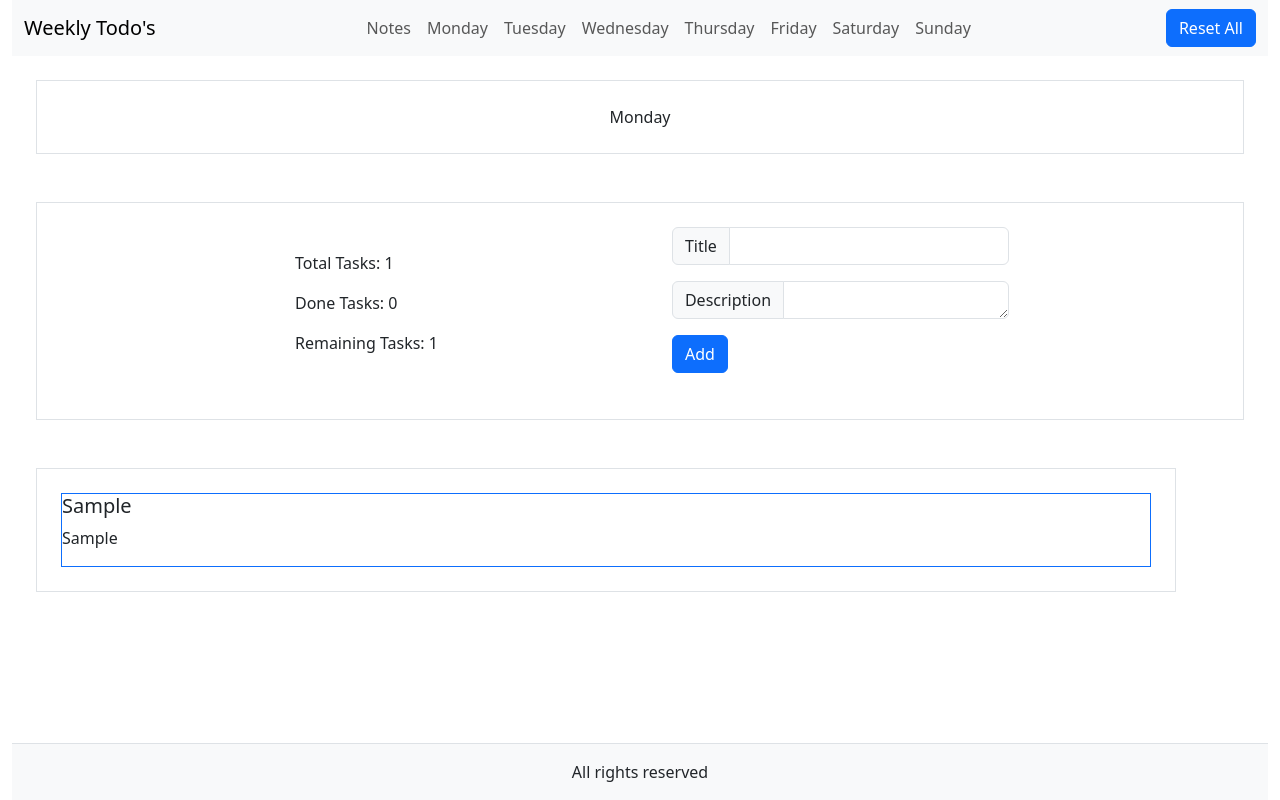
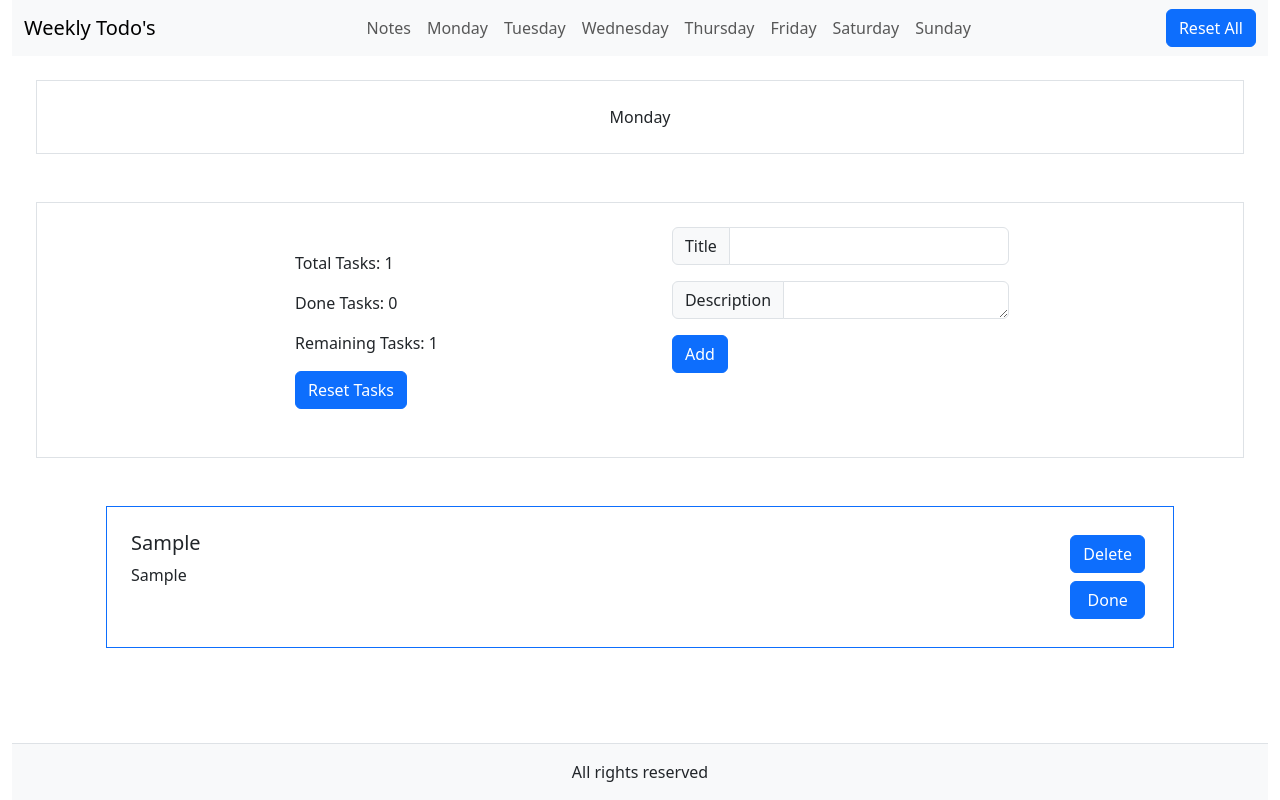
Before and after one commit to khushnaveed/react-projects, a React (Vite) app in the folder Task Tracker/: page / in a window 1280 px wide. Both pictures are taken after typing "Sample", "Sample" into the empty fields and a click on the button "Add". Built offline with nearby package versions, Linux system fonts and the light colour scheme.

Commit message:
local storage add

```diff
--- a/Task Tracker/src/components/Day.jsx
+++ b/Task Tracker/src/components/Day.jsx
@@ -3,28 +3,49 @@ import TaskCount from "./TaskCount";
 import Tasks from "./Tasks";
 
 export default function Day(props) {
-  const [taskCount, setTaskCount] = useState(0);
+  let [taskCount, setTaskCount] = useState(0);
   const [titleValue, setTiltle] = useState("");
   const [descriptionValue, setDescription] = useState("");
-  const [tasks, setTasks] = useState([]);
+  let [tasks, setTasks] = useState([]);
 
   const taskAdd = () => {
-    if (!titleValue && !descriptionValue) {
-      window.alert("Enter text to the requried fields.");
-    } else {
-      const newTask = { title: titleValue, description: descriptionValue };
-      setTasks([...tasks, newTask]);
-      setTaskCount(taskCount + 1);
-      setTiltle("");
-      setDescription("");
+    if (!titleValue) {
+      return window.alert("Please enter a task title.");
     }
+    if (!descriptionValue) {
+      return window.alert("Please enter a task description.");
+    }
+
+    let storeTask = JSON.parse(localStorage.getItem("tasks")) || [];
+    const newTask = { title: titleValue, description: descriptionValue };
+
+    setTasks([...tasks, newTask]);
+    setTaskCount((taskCount = tasks.length + 1));
+
+    storeTask.push(newTask);
+
+    localStorage.setItem("tasks", JSON.stringify(storeTask));
+    localStorage.setItem("total tasks", JSON.stringify(storeTask.length));
+
+    console.log("Tasks saved to local storage:", localStorage.getItem("tasks"));
+    console.log(
+      "Total task saved to local storange:",
+      localStorage.getItem("total tasks")
+    );
+
+    setTiltle("");
+    setDescription("");
   };
 
   useEffect(() => {
-    if (tasks.length > 0) {
-      console.log("Updated tasks:", tasks);
-    }
-  }, [tasks]);
+    const savedTasks = JSON.parse(localStorage.getItem("tasks")) || [];
+    console.log("Loaded tasks from local storage:", savedTasks);
+    const savedTasksLength =
+      JSON.parse(localStorage.getItem("total tasks")) || 0;
+
+    setTaskCount(savedTasksLength);
+    setTasks(savedTasks);
+  }, []);
 
   const getTitle = (event) => {
     setTiltle(event.target.value);
@@ -34,12 +55,18 @@ export default function Day(props) {
     setDescription(event.target.value);
   };
 
+  const resetTasks = () => {
+    localStorage.clear();
+    setTasks([]);
+    setTaskCount(0);
+  };
+
   return (
     <>
       <p className="border m-4 p-4 text-center">{props.day}</p>
 
       <div className="border m-4 p-4 d-flex justify-content-evenly">
-        <TaskCount totalTask={taskCount} doneTask={0} />
+        <TaskCount totalTask={taskCount} doneTask={0} resetTasks={resetTasks}/>
 
         <div>
           <div className="input-group mb-3">
--- a/Task Tracker/src/components/TaskCount.jsx
+++ b/Task Tracker/src/components/TaskCount.jsx
@@ -1,11 +1,16 @@
 import React from "react";
+import Day from "./Day";
 
-export default function TaskCount({totalTask, doneTask}) {
+export default function TaskCount({ totalTask, doneTask , resetTasks}) {
+
   return (
-    <div className="m-4 lg">
+    <div className="m-4">
       <p>Total Tasks: {totalTask}</p>
       <p>Done Tasks: {doneTask}</p>
       <p>Remaining Tasks: {totalTask - doneTask}</p>
+      <button type="button" className="btn btn-primary" onClick={resetTasks}>
+        Reset Tasks
+      </button>
     </div>
   );
 }
--- a/Task Tracker/src/components/Tasks.jsx
+++ b/Task Tracker/src/components/Tasks.jsx
@@ -2,11 +2,18 @@ import React from "react";
 
 export default function Tasks({ tasks }) {
   return (
-    <div className="m-4 p-4 container border">
+    <div className="container d-flex flex-wrap flex-column   ">
       {tasks.map((task, index) => (
-        <div key={index} className="border border-primary">
-          <h5>{task.title}</h5>
-          <p>{task.description}</p>
+        <div key={index} className="m-4 p-4 d-flex border border-primary justify-content-between">
+          <div>
+            <h5>{task.title}</h5>
+            <p>{task.description}</p>
+          </div>
+          <div className="d-flex flex-column">
+            <button type="button" className="btn btn-primary m-1">Delete</button>
+            <button type="button" className="btn btn-primary m-1">Done</button>
+          </div>
+
         </div>
       ))}
     </div>
```
Also changed, not shown: 3 other files (tests, documents, lock files or other folders).
